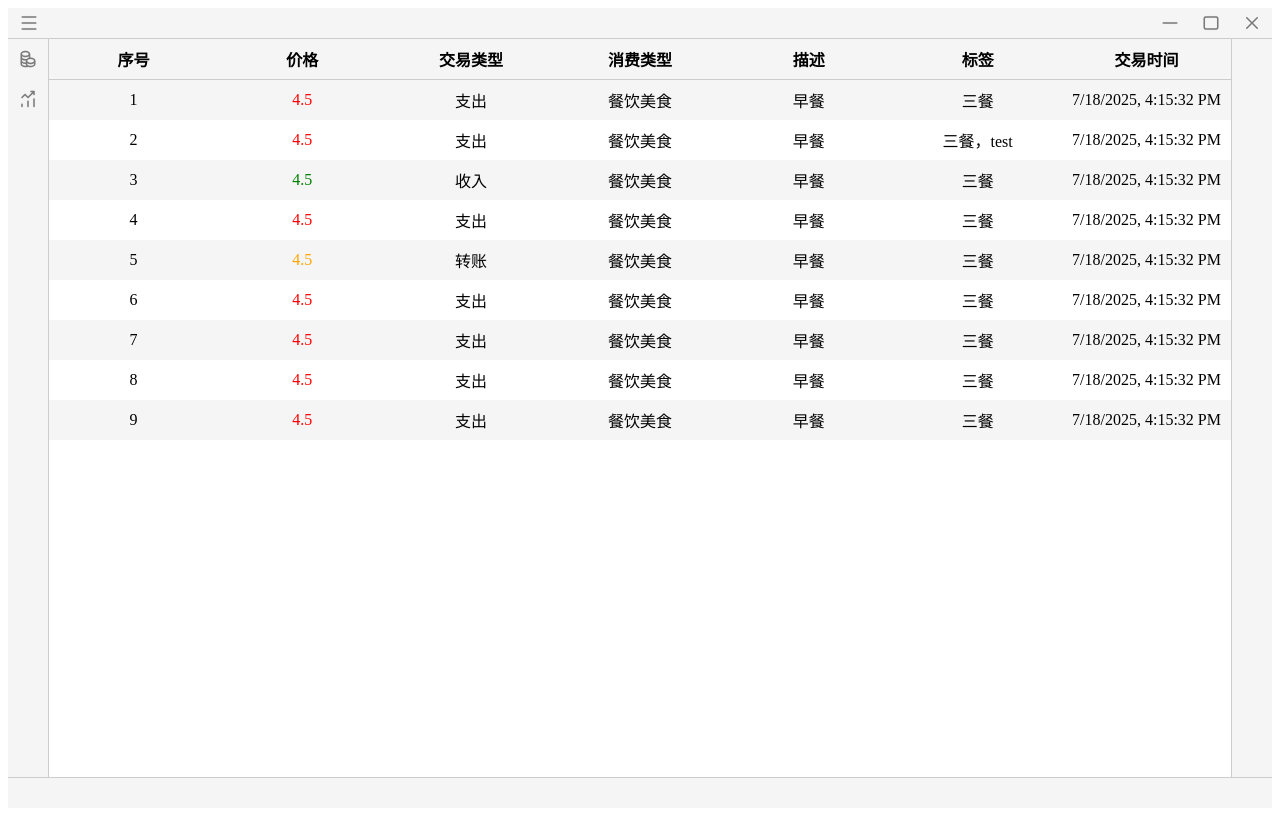
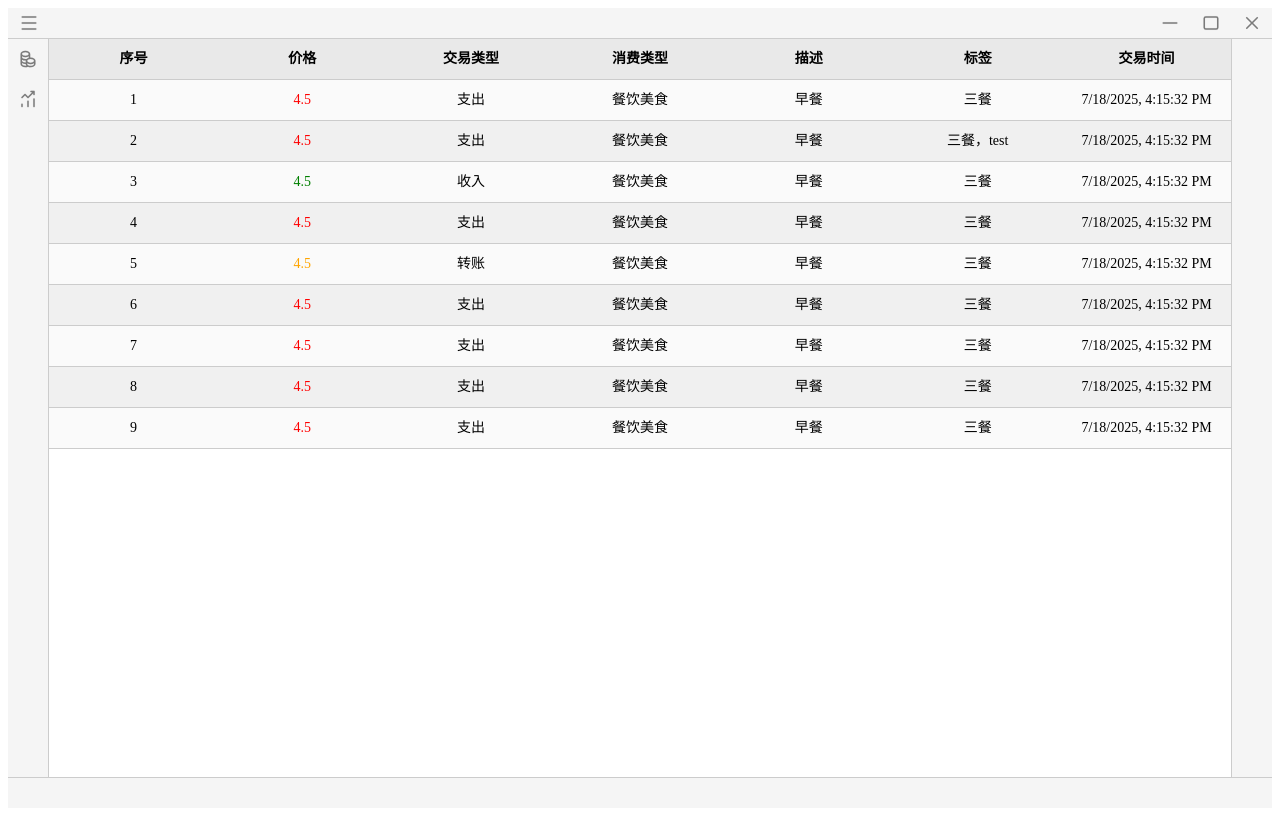
Before and after one commit to DaoiestFire/Billadm-GO, a Vue app in the folder app/: page /tr_view in a window 1280 px wide. Built offline with nearby package versions, Linux system fonts and the light colour scheme.

Commit message:
支持消费记录表高度可配置

```diff
--- a/app/src/components/TransactionRecordTable.vue
+++ b/app/src/components/TransactionRecordTable.vue
@@ -1,8 +1,8 @@
 <template>
-  <div class="tr-table-container">
+  <div class="tr-table-container" :style="containerStyle">
     <table class="tr-table">
       <thead>
-        <tr>
+        <tr :style="headerRowStyle">
           <th>序号</th>
           <th>价格</th>
           <th>交易类型</th>
@@ -13,7 +13,7 @@
         </tr>
       </thead>
       <tbody>
-        <tr v-for="(item, index) in displayedItems" :key="item.transaction_id">
+        <tr v-for="(item, index) in displayedItems" :key="item.transaction_id" :style="rowStyle">
           <td>{{ index + 1 }}</td>
           <td :style="getPriceStyle(item.transaction_type)">{{ item.price }}</td>
           <td>{{ formatTransactionType(item.transaction_type) }}</td>
@@ -28,27 +28,34 @@
 </template>
 
 <script setup>
-import { ref, onMounted, onUnmounted, watch } from 'vue'
+import { ref, onMounted, watch } from 'vue'
 
 const props = defineProps({
   items: {
     type: Array,
     required: true
   },
+   headerHeight: {
+    type: Number,
+    default: 50 // 默认表头高度
+  },
   rowHeight: {
     type: Number,
     default: 40 // 默认行高
+  },
+  fontSize: {
+    type: String,
+    default: '14px' // 默认字体大小
   }
 })
 
 const displayedItems = ref([])
-const maxRows = ref(10)
 
-// 计算当前窗口高度下能显示的行数
+// 动态计算最大显示行数
 const calculateMaxRows = () => {
-  const availableHeight = window.innerHeight - 62 - props.rowHeight // 预留头部、底部空间
-  maxRows.value = Math.floor(availableHeight / props.rowHeight)
-  displayedItems.value = props.items.slice(0, maxRows.value)
+  const availableHeight = window.innerHeight - 62 - props.headerHeight-1
+  const maxRowsCount = Math.floor(availableHeight / props.rowHeight)
+  displayedItems.value = props.items.slice(0, maxRowsCount)
 }
 
 // 获取价格样式
@@ -61,7 +68,7 @@ const getPriceStyle = (type) => {
   } else if (type === 'transfer') {
     color = 'orange'
   }
-  return { color }
+  return { color, fontSize: props.fontSize }
 }
 
 // 格式化交易类型
@@ -91,9 +98,27 @@ onMounted(() => {
   window.addEventListener('resize', onResize)
 })
 
-onUnmounted(() => {
-  window.removeEventListener('resize', onResize)
+watch(() => [props.items, props.rowHeight, props.headerHeight], () => {
+  calculateMaxRows()
 })
+
+const containerStyle = {
+  '--row-height': `${props.rowHeight}px`,
+  '--header-height': `${props.headerHeight}px`,
+  '--font-size': props.fontSize
+}
+
+const headerRowStyle = {
+  height: 'var(--header-height)',
+  lineHeight: 'var(--header-height)',
+  fontSize: 'var(--font-size)'
+}
+
+const rowStyle = {
+  height: 'var(--row-height)',
+  lineHeight: 'var(--row-height)',
+  fontSize: 'var(--font-size)'
+}
 </script>
 
 <style scoped>
@@ -104,36 +129,33 @@ onUnmounted(() => {
 
 .tr-table {
   width: 100%;
-  border-collapse: separate; /* 改为 separate 以便设置表头与内容之间的边框 */
-  border-spacing: 0; /* 保持单元格之间无间隙 */
+  border-collapse: collapse;
   table-layout: fixed;
-}
-
-.tr-table thead th {
-  position: sticky;
-  top: 0;
-  background-color: var(--billadm-color-minor-backgroud-color);
-  z-index: 1;
-  /* 表头下方的 1px 边框 */
-  border-bottom: 1px solid var(--billadm-color-window-border-color);
-}
-
-/* 斑马纹样式：奇数行 */
-.tr-table tbody tr:nth-child(odd) {
-  background-color: var(--billadm-color-minor-backgroud-color);
-}
-
-/* 偶数行 */
-.tr-table tbody tr:nth-child(even) {
-  background-color: var(--billadm-color-major-backgroud-color);
 }
 
 .tr-table th,
 .tr-table td {
-  padding: 8px;
+  padding: 0; /* 调整内边距为0，因为line-height已经处理了垂直居中 */
   text-align: center;
   white-space: nowrap;
   overflow: hidden;
   text-overflow: ellipsis;
+  border-bottom: 1px solid var(--billadm-color-window-border-color);
+}
+
+.tr-table thead th {
+  background-color: var(--billadm-color-table-header-bg-color);
+  position: sticky;
+  top: 0;
+  z-index: 1;
+}
+
+/* 斑马纹样式 */
+.tr-table tbody tr:nth-child(odd) {
+  background-color: var(--billadm-color-table-odd-row-bg-color);
+}
+
+.tr-table tbody tr:nth-child(even) {
+  background-color: var(--billadm-color-table-even-row-bg-color);
 }
 </style>
--- a/app/src/style.css
+++ b/app/src/style.css
@@ -5,6 +5,11 @@
     --billadm-color-window-border-color: #cccccc;
 
     /* 按钮的颜色 */
-    --billadm-color-icon-color: #7a7a7a;
-    --billadm-color-icon-hover-bg-color: #e0e0e0;
+    --billadm-color-icon-color: #7b7b7b;
+    --billadm-color-icon-hover-bg-color: #dddddd;
+
+    /* 表格的颜色 */
+    --billadm-color-table-header-bg-color: #e9e9e9;
+    --billadm-color-table-odd-row-bg-color: #fafafa;
+    --billadm-color-table-even-row-bg-color: #f0f0f0;
 }
--- a/app/src/views/TransactionRecordView.vue
+++ b/app/src/views/TransactionRecordView.vue
@@ -1,5 +1,5 @@
 <template>
-  <TransactionRecordTable :items="sampleData" />
+  <TransactionRecordTable :items="sampleData" headerHeight="40" rowHeight="40" />
 </template>
 
 <script setup>
```
